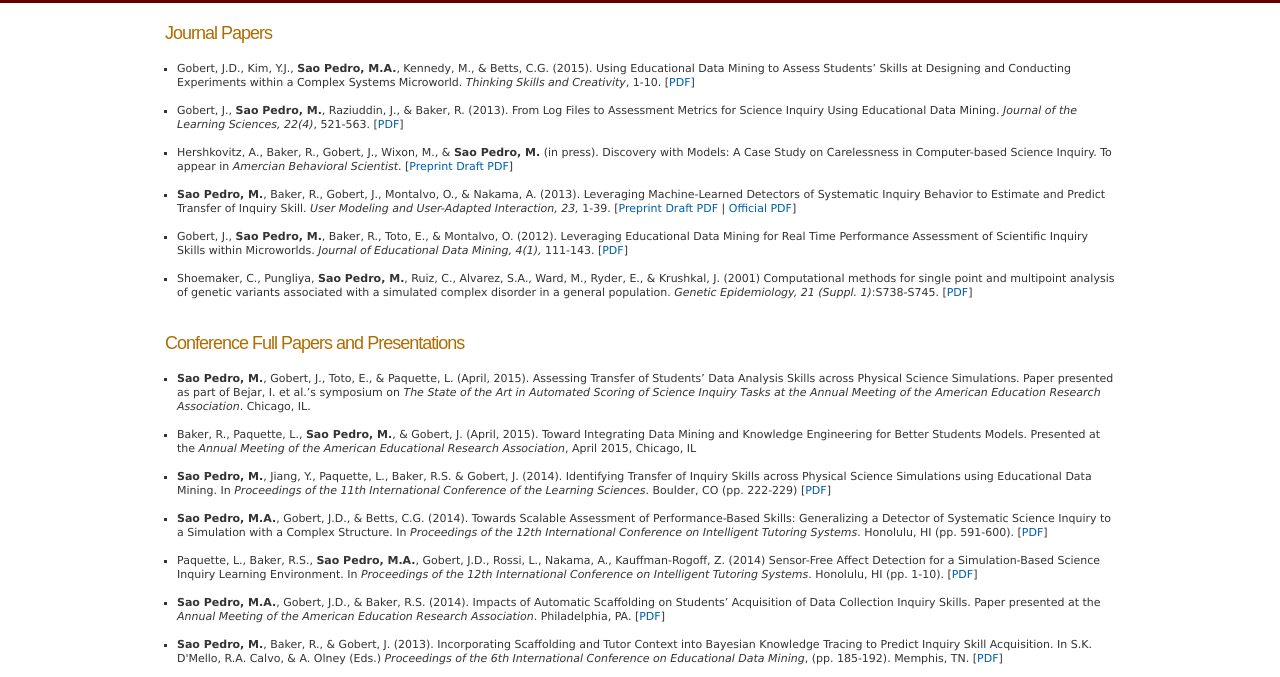
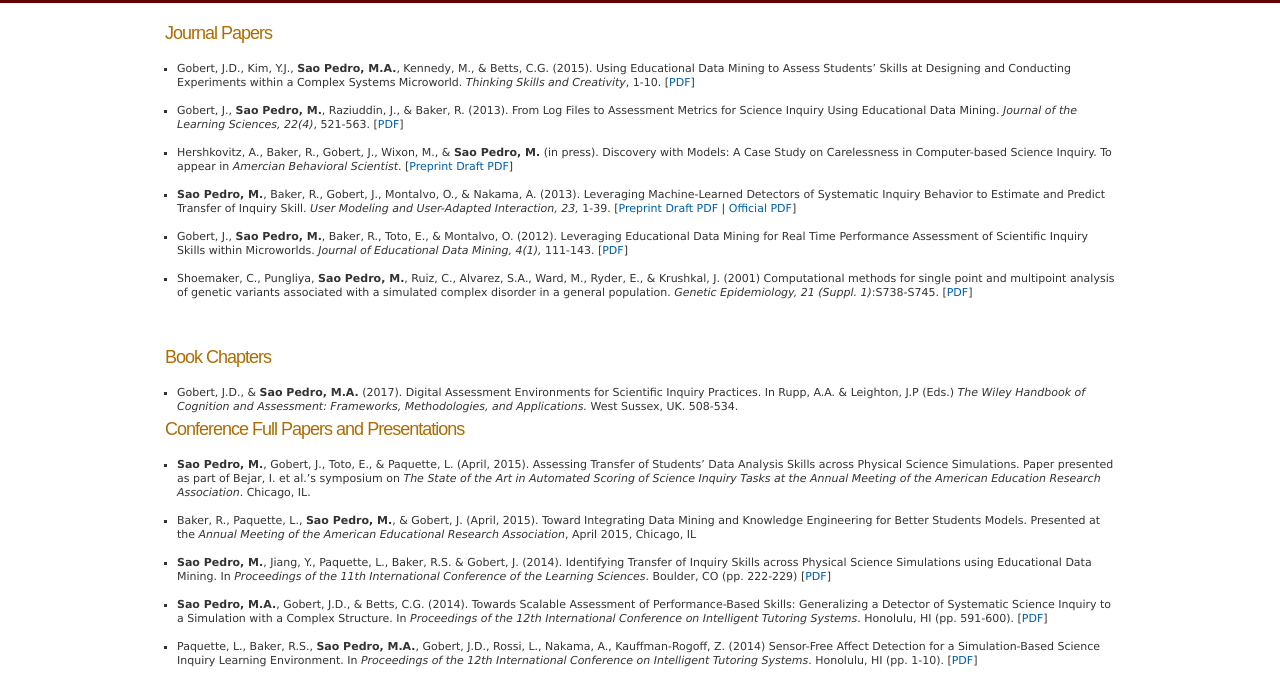
Before and after one commit to falcor781/PersonalWebsite, a plain HTML site: page pubs.html in a window 1280 px wide. Shown: the part 75-752 px from the top of the page. Drawn offline with Linux system fonts and the light colour scheme.

Commit message:
Added book chapter

```diff
--- a/pubs.html
+++ b/pubs.html
@@ -40,6 +40,12 @@
   <br/>
   </ul>
 <br/>
+<br/>
+<h2>Book Chapters</h2>
+<ul>
+  <br/>
+  <li>Gobert, J.D., & <b>Sao Pedro, M.A.</b> (2017). Digital Assessment Environments for Scientific Inquiry Practices. In Rupp, A.A. & Leighton, J.P (Eds.) <i>The Wiley Handbook of Cognition and Assessment: Frameworks, Methodologies, and Applications.</i> West Sussex, UK. 508-534.</li>
+</ul>
 <h2>Conference Full Papers and Presentations</h2>
 <ul>
   <br/>
```
